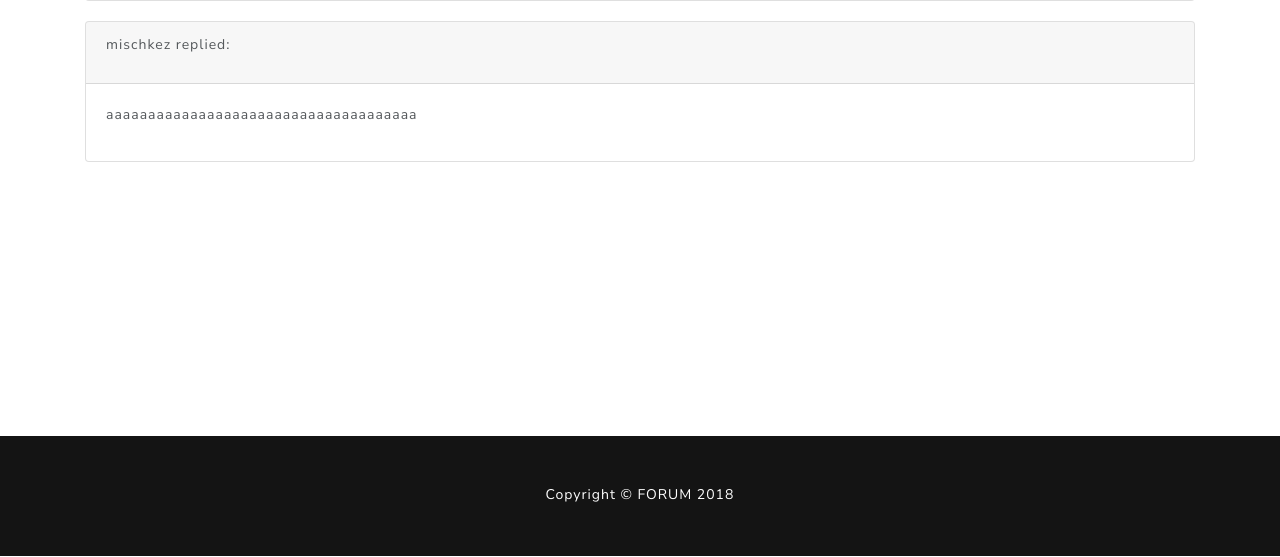
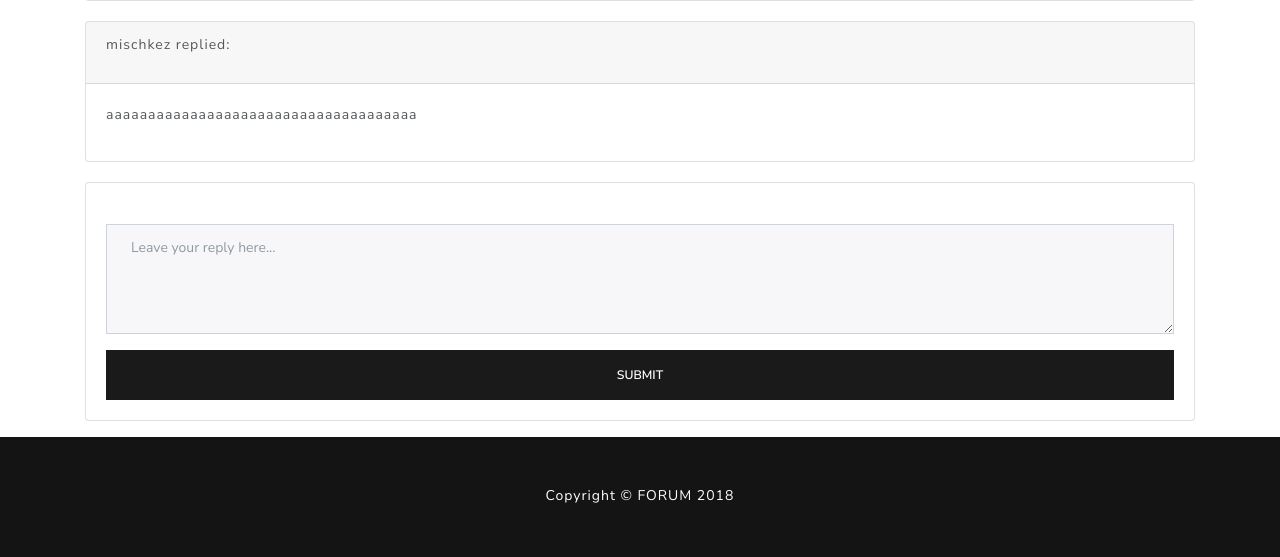
Before and after one commit to steamedbao/ASE_LearnIT, a Django app: a page that uses templates/forum/question.html in a window 1280 px wide. Shown: the part 244-801 px from the top of the page. Run offline with Django 3.2, Linux system fonts and the light colour scheme; a user stored in the database is signed in; data comes from the database, SQL or seed files in the repository; both versions use the stored data as it was after the commit; some libraries are stand-ins or nearby versions.

Commit message:
making reply system functional

```diff
--- /dev/null
+++ b/forum/forms.py
@@ -0,0 +1,16 @@
+from django import forms
+from .models import Reply
+
+class ReplyForm(forms.ModelForm):
+
+    content = forms.CharField(
+            label='',
+            widget=forms.Textarea(attrs={
+                'placeholder': 'Leave your reply here...',
+                'rows': 4,
+            })
+        )
+
+    class Meta:
+        model = Reply
+        fields = ('content',)
--- a/forum/views.py
+++ b/forum/views.py
@@ -1,9 +1,12 @@
+from .forms import ReplyForm
 from django.db.models import Q
 from django.views import generic
 from .models import Category, Question
-from django.views.generic.detail import DetailView
+from django.contrib.auth.mixins import LoginRequiredMixin
+from django.contrib.auth.decorators import login_required
 from django.shortcuts import render, get_object_or_404, get_list_or_404
 
+# class based views
 class IndexView(generic.ListView):
     template_name = 'forum/index.html'
     context_object_name = 'latest_question_list'
@@ -11,6 +14,7 @@ class IndexView(generic.ListView):
     def get_queryset(self):
         if 'search' in self.request.GET:
             search = self.request.GET['search']
+
             return Question.objects.filter(
                 Q(title__icontains=search) | Q(content__icontains=search)
                 )
@@ -18,17 +22,44 @@ class IndexView(generic.ListView):
             return reversed(get_list_or_404(Question))
 
 
-class CategoryDetailView(DetailView):
+class CategoryDetailView(generic.DetailView):
     model = Category
     template_name = 'forum/category.html'
 
 
-class QuestionDetailView(DetailView):
+class QuestionDetailView(generic.DetailView):
     model = Question
     template_name = 'forum/question.html'
 
+    def get_context_data(self, **kwargs):
+        context = super().get_context_data(**kwargs)
+        context['form'] = ReplyForm
 
-class QuestionCreateView(generic.CreateView):
+        return context
+
+    def post(self, request, *args, **kwargs):
+        form = ReplyForm(request.POST)
+
+        if form.is_valid():
+            reply = form.save(commit=False)
+            reply.creator = request.user
+            reply.question = self.get_object()
+            reply.save()
+            self.object = self.get_object()
+            context = context = super().get_context_data(**kwargs)
+            context['form'] = ReplyForm
+
+            return self.render_to_response(context=context)
+
+        else:
+            self.object = self.get_object()
+            context = super().get_context_data(**kwargs)
+            context['form'] = form
+            return self.render_to_response(context=context)
+
+
+class QuestionCreateView(LoginRequiredMixin, generic.CreateView):
+    login_url = '/accounts/login'
     model = Question
     template_name = 'forum/new_question.html'
     fields = ['category', 'title', 'content']
@@ -36,3 +67,19 @@ class QuestionCreateView(generic.CreateView):
     def form_valid(self, form):
         form.instance.owner = self.request.user
         return super().form_valid(form)
+
+# functional views
+# @login_required
+# def reply_to_question(request, slug):
+#     question = get_object_or_404(Question, slug=slug)
+#     if request.method == "POST":
+#         form = ReplyForm(request.POST)
+#         if form.is_valid():
+#             reply = form.save(commit=False)
+#             reply.owner = request.user
+#             reply.question = question
+#             reply.save()
+#             return redirect('post_detail', pk=post.pk)
+#     else:
+#         form = CommentForm()
+#     return render(request, 'blog/add_comment_to_post.html', {'form': form})
--- a/templates/forum/category.html
+++ b/templates/forum/category.html
@@ -9,7 +9,6 @@
       <h4>Questions in {{ category.title }}</h4>
     </div>
     <div class="card-body">
-      {% if category.questions.all %}
       {% for question in category.questions.all %}
         <article class="mb-4">
           <a href="{{ question.get_absolute_url }}">
@@ -20,10 +19,9 @@
             {{ question.content }}
           </div>
         </article>
+      {% empty %}
+        <h4>No questions in this category. You can add it by clicking <a href="{% url 'new_question' %}">here</a>!</h4>
       {% endfor %}
-      {% else %}
-        <h4>No questions in this category. You can add it by clicking <a href="{% url 'new_question' %}">here</a>!</h4>
-      {% endif %}
     </div>
   </div>
 
--- a/templates/forum/question.html
+++ b/templates/forum/question.html
@@ -1,4 +1,6 @@
 {% extends 'base.html' %}
+
+{% load bootstrap4 %}
 
 {% block title %} | Welcome {% endblock %}
 
@@ -28,6 +30,22 @@
     </div>
   {% endfor %}
 
-
+  {% if request.user.is_authenticated %}
+    <div class="card card-primary">
+      <div class="card-body">
+        <form action="" method="post" class="form">
+          {% csrf_token %}
+          {% bootstrap_form form %}
+          {% buttons %}
+              <button type="submit" class="btn btn-primary btn-block">Submit</button>
+          {% endbuttons %}
+        </form>
+      </div>
+    </div>
+  {% else %}
+    <div class="text-center" style="margin-top: 40px;">
+      Please <a href="{% url 'login' %}">login</a> in order to reply.
+    </div>
+  {% endif %}
 
 {% endblock %}
```
Also changed, not shown: templates/forum/index.html (+4 -6 lines), db.sqlite3, 1 other file. Lines whose indentation alone changed are shown as unchanged.
